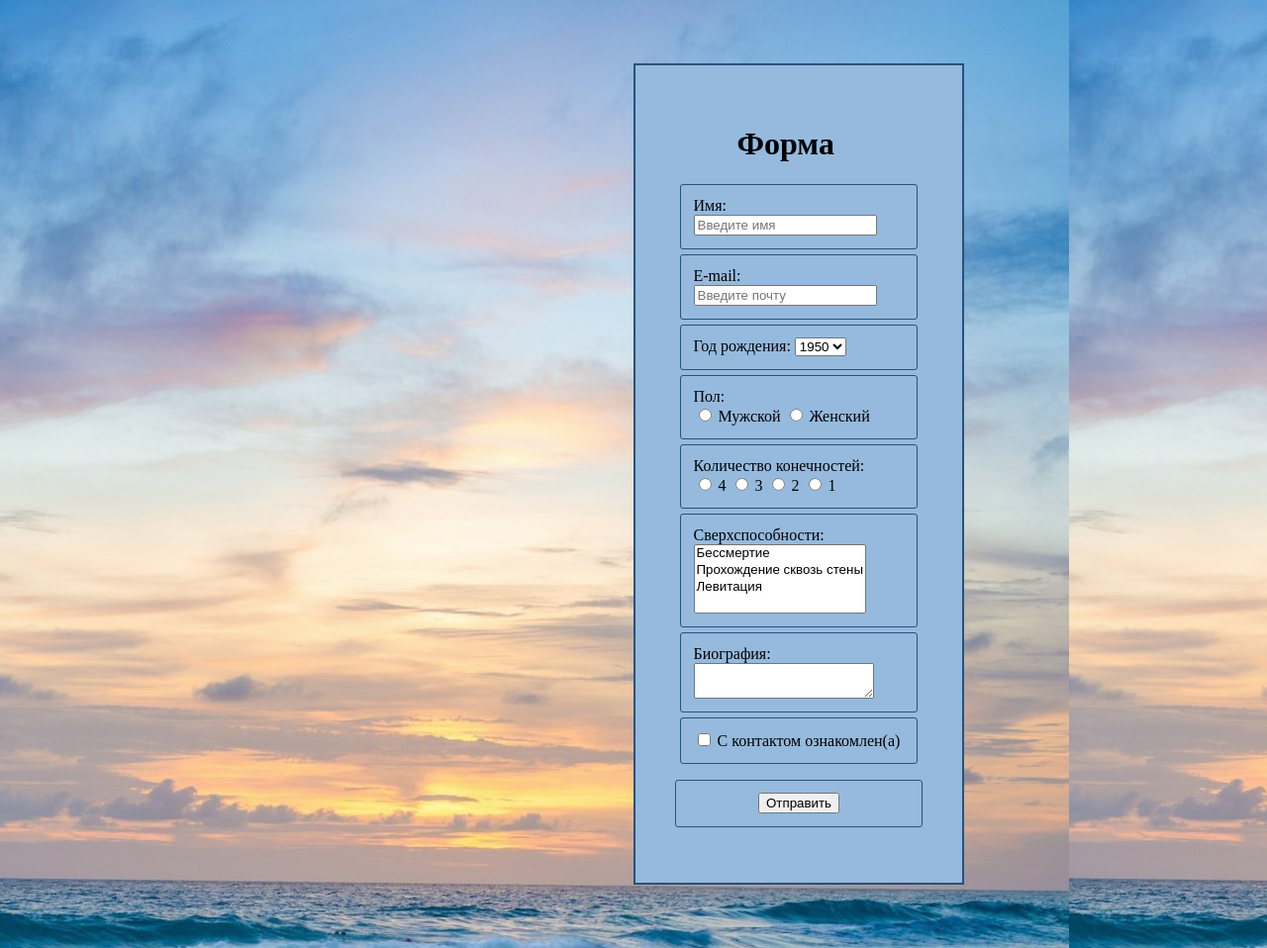
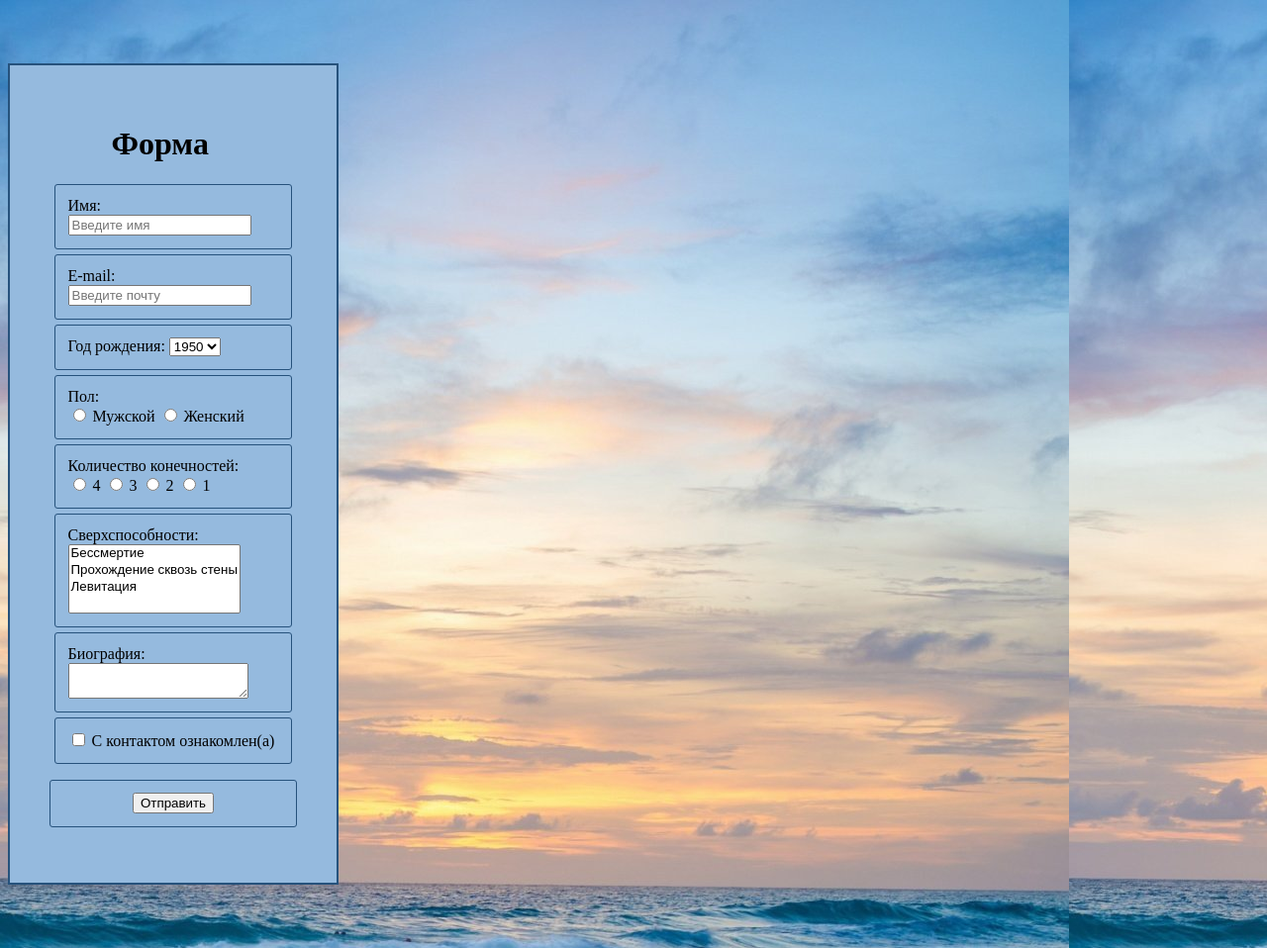
Before and after one commit to AleksandraShmakova/Backend4, a PHP site: page /form.php in a window 1280 px wide. Shown: the whole page at 99% size. Run offline with PHP 8.4, Linux system fonts and the light colour scheme; data that the repository does not hold is empty.

Commit message:
Update form.php

```diff
--- a/form.php
+++ b/form.php
@@ -4,8 +4,6 @@ body{
   background-image: url("sea.jpg");
   background-size: no-repeat;
   display: block;
-  margin-left: 50%;
-  margin-right: 50%;
   justify-content:center;
   margin-top:5%;
   margin-bottom:5%;
```
